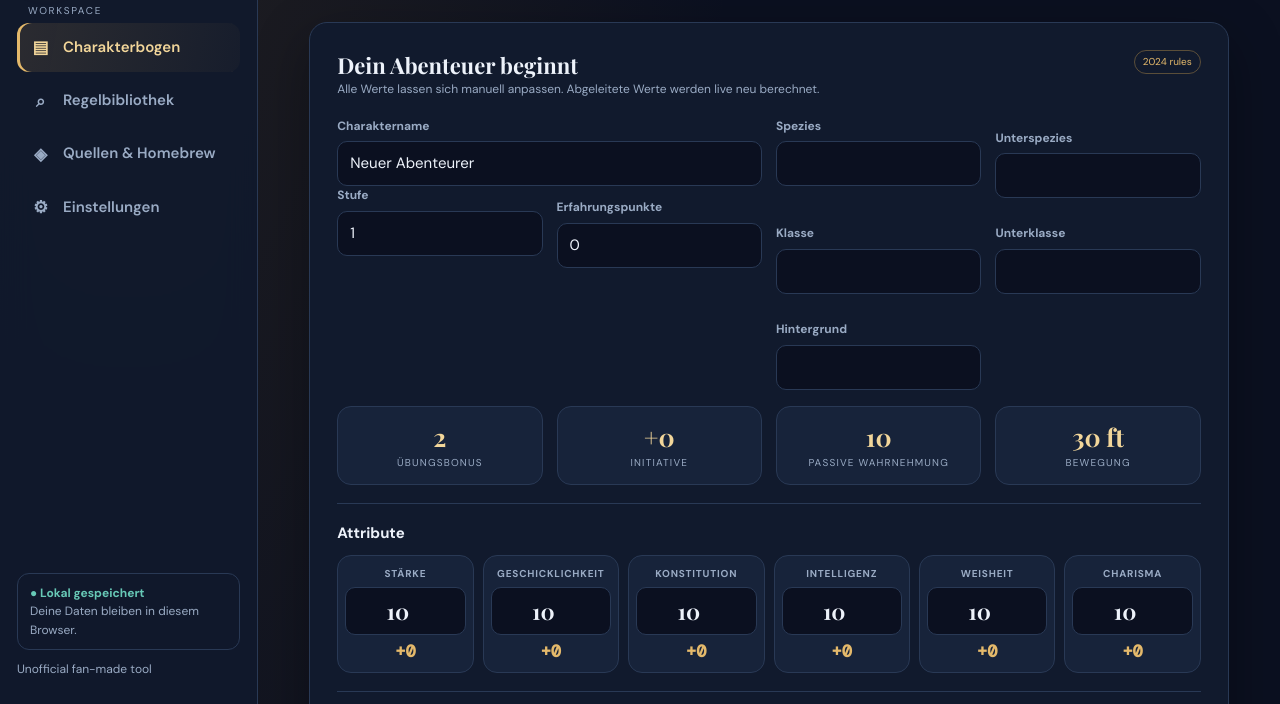
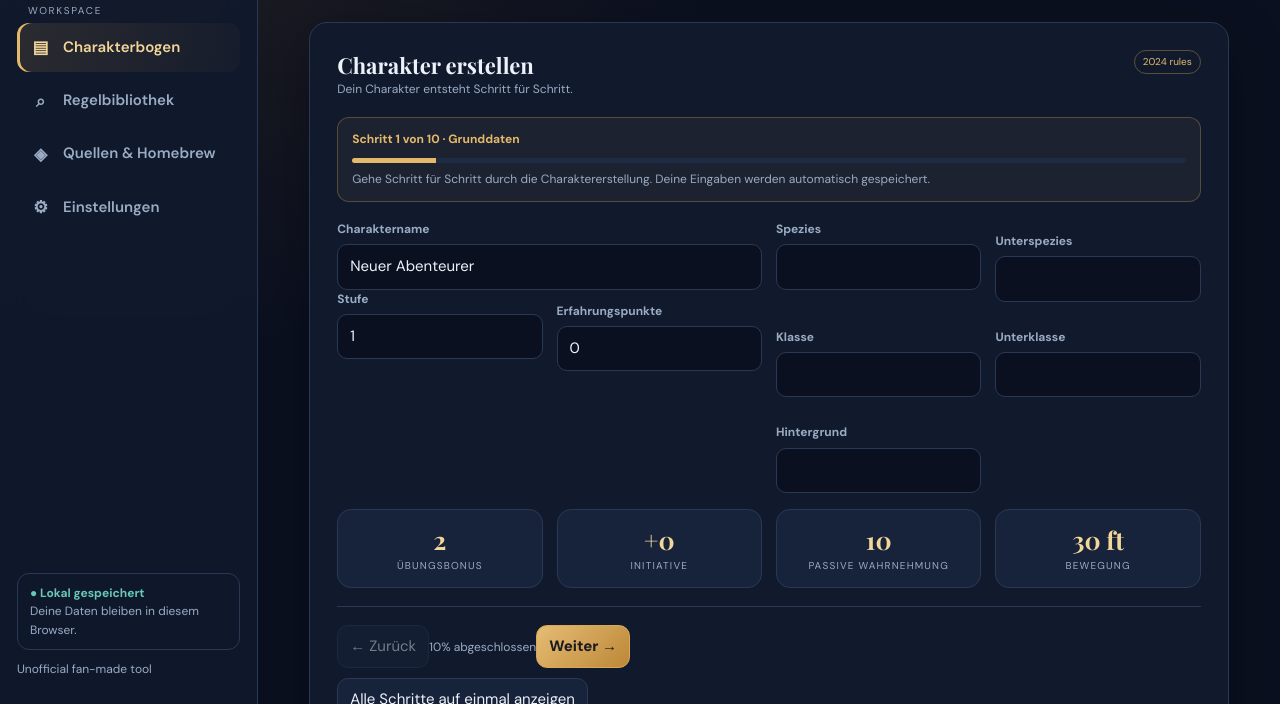
Before and after one commit to Cyn-dev-cpu/grimoire-5e, a plain HTML site: page index.html in a window 1280 px wide. Shown: the part 96-800 px from the top of the page. Drawn offline with nearby package versions, Linux system fonts and the light colour scheme.

Commit message:
Add step-by-step character creation wizard

```diff
--- a/index.html
+++ b/index.html
@@ -83,7 +83,7 @@ const esc=s=>String(s??"").replace(/[&<>"']/g,c=>({"&":"&amp;","<":"&lt;",">":"&
 const uid=()=>Math.random().toString(36).slice(2,10)+Date.now().toString(36);
 const blankCharacter=()=>({id:uid(),name:"Neuer Abenteurer",edition:"2024",level:1,race:null,subrace:null,class:null,subclass:null,background:null,alignment:"",experience:0,abilities:{str:10,dex:10,con:10,int:10,wis:10,cha:10},saveProficiencies:[],skillProficiencies:[],expertise:[],hpMax:10,hpCurrent:10,tempHp:0,ac:10,speed:30,hitDice:"1d8",deathSuccess:0,deathFailure:0,spellAbility:"",spellSaveOverride:"",spellAttackOverride:"",proficiencyOverride:"",features:[],feats:[],spells:[],items:[],notes:"",personality:"",ideals:"",bonds:"",flaws:"",attacks:""});
 const defaultState=()=>({dataBase:DATA_DEFAULT,activeSources:null,homebrew:[],characters:[blankCharacter()],activeId:null,theme:"dark"});
-let state=defaultState(),cache=new Map(),brewCatalog=[],currentView="sheet",libraryCategory="race",libraryItems=[],librarySearch="",librarySource="all",busy=false;
+let state=defaultState(),cache=new Map(),brewCatalog=[],currentView="sheet",libraryCategory="race",libraryItems=[],librarySearch="",librarySource="all",busy=false,creationStep=0,wizardMode=true;
 try{const saved=JSON.parse(localStorage.getItem("grimoire5e")||"null");if(saved&&typeof saved==="object")state={...defaultState(),...saved};}catch(e){}
 if(!state.characters?.length)state.characters=[blankCharacter()];
 if(!state.activeId||!state.characters.some(c=>c.id===state.activeId))state.activeId=state.characters[0].id;
@@ -147,7 +147,7 @@ function renderSheet(){
  const skills=SKILLS.map(s=>`<label class="skill"><input type="checkbox" data-skill="${s[0]}" ${c.skillProficiencies.includes(s[0])?"checked":""}><span>${s[1]} <span class="muted">(${s[2].toUpperCase()})</span></span><span>${fmtMod(derivedSkill(s,c))}</span></label>`).join("");
  const saves=ABILITIES.map(([k,n])=>`<label class="skill"><input type="checkbox" data-save="${k}" ${c.saveProficiencies.includes(k)?"checked":""}><span>${n}</span><span>${fmtMod(abilityMod(k,c)+(c.saveProficiencies.includes(k)?pb:0))}</span></label>`).join("");
  const choices=(arr,cat)=>arr.length?`<div class="list">${arr.map((x,i)=>`<div class="list-row"><div class="grow"><strong>${esc(x.name)}</strong><small>${esc(x.source||"")}${x.level!==undefined?` · Grad ${x.level}`:""}</small></div><button class="btn subtle" data-detail="${cat}:${i}">Details</button><button class="btn danger" data-remove="${cat}:${i}">×</button></div>`).join("")}</div>`:`<div class="empty">Noch nichts hinzugefügt. Öffne die Regelbibliothek, um Inhalte auszuwählen.</div>`;
- const body=`
+ let body=`
  <div class="grid two">
   <div>${field("charName","Charaktername",c.name,{key:"name"})}<div class="grid two">${field("charLevel","Stufe",c.level,{type:"number",min:1,max:20,key:"level"})}${field("charXp","Erfahrungspunkte",c.experience,{type:"number",min:0,key:"experience"})}</div></div>
   <div class="grid two">${field("charRace","Spezies",c.race?.name||"",{key:"raceName"})}${field("charSubrace","Unterspezies",c.subrace?.name||"",{key:"subraceName"})}${field("charClass","Klasse",c.class?.name||"",{key:"className"})}${field("charSubclass","Unterklasse",c.subclass?.name||"",{key:"subclassName"})}${field("charBackground","Hintergrund",c.background?.name||"",{key:"backgroundName"})}</div>
@@ -171,7 +171,22 @@ function renderSheet(){
  <div class="divider"></div><h3>Ausrüstung</h3>${choices(c.items,"items")}
  <div class="divider"></div><div class="grid two">${field("attacks","Angriffe & Waffen",c.attacks,{area:true,key:"attacks"})}${field("notes","Notizen",c.notes,{area:true,key:"notes"})}${field("personality","Persönlichkeit",c.personality,{area:true,key:"personality"})}${field("ideals","Ideale",c.ideals,{area:true,key:"ideals"})}${field("bonds","Bindungen",c.bonds,{area:true,key:"bonds"})}${field("flaws","Makel",c.flaws,{area:true,key:"flaws"})}</div>
  <div class="row no-print"><button class="btn primary" id="printSheet">Bogen drucken / PDF</button><button class="btn subtle" id="exportCharacter">Charakter exportieren</button><button class="btn subtle" id="rollD20">W20 würfeln</button><button class="btn danger" id="deleteCharacter">Charakter löschen</button></div>`;
- $("view").innerHTML=panel("Dein Abenteuer beginnt", "Alle Werte lassen sich manuell anpassen. Abgeleitete Werte werden live neu berechnet.",body,`<span class="tag goldtag">${c.edition} rules</span>`);
+ if(wizardMode){
+  const steps=["Grunddaten","Spezies & Klasse","Attribute","Kampf & Rettungswürfe","Fertigkeiten","Zauberwerte","Talente","Zauber","Merkmale","Ausrüstung & Persönlichkeit"];
+  const chunks=body.split('<div class="divider"></div>');
+  const total=Math.min(chunks.length,steps.length);
+  creationStep=Math.max(0,Math.min(creationStep,total-1));
+  const current=chunks[creationStep]||chunks[0];
+  const pct=Math.round(((creationStep+1)/total)*100);
+  body=`<div class="notice"><strong>Schritt ${creationStep+1} von ${total} · ${steps[creationStep]}</strong><div class="progress" style="margin-top:10px"><i style="width:${pct}%"></i></div><div class="small" style="margin-top:7px">Gehe Schritt für Schritt durch die Charaktererstellung. Deine Eingaben werden automatisch gespeichert.</div></div><div style="margin-top:18px">${current}</div><div class="divider"></div><div class="row no-print" style="justify-content:space-between;gap:10px"><button class="btn subtle" id="wizardPrev" ${creationStep===0?"disabled":""}>← Zurück</button><span class="muted small">${pct}% abgeschlossen</span><button class="btn primary" id="wizardNext">${creationStep===total-1?"Charakterbogen öffnen":"Weiter →"}</button></div><div class="row no-print" style="margin-top:10px"><button class="btn subtle" id="showFullSheet">Alle Schritte auf einmal anzeigen</button></div>`;
+ }else{
+  body=`<div class="row no-print" style="margin-bottom:14px"><button class="btn subtle" id="showWizard">Schritt-für-Schritt-Assistent öffnen</button></div>${body}`;
+ }
+ $("view").innerHTML=panel(wizardMode?"Charakter erstellen":"Dein Abenteuer beginnt", wizardMode?"Dein Charakter entsteht Schritt für Schritt.":"Alle Werte lassen sich manuell anpassen. Abgeleitete Werte werden live neu berechnet.",body,`<span class="tag goldtag">${c.edition} rules</span>`);
+ if($("wizardPrev"))$("wizardPrev").onclick=()=>{creationStep=Math.max(0,creationStep-1);renderSheet()};
+ if($("wizardNext"))$("wizardNext").onclick=()=>{if(creationStep>=9){wizardMode=false;creationStep=0}else creationStep++;renderSheet();window.scrollTo({top:0,behavior:"smooth"})};
+ if($("showFullSheet"))$("showFullSheet").onclick=()=>{wizardMode=false;renderSheet()};
+ if($("showWizard"))$("showWizard").onclick=()=>{wizardMode=true;creationStep=0;renderSheet()};
  $("view").querySelectorAll("[data-field]").forEach(el=>el.addEventListener("change",()=>{const k=el.dataset.field;if(k.endsWith("Name")){const key={raceName:"race",subraceName:"subrace",className:"class",subclassName:"subclass",backgroundName:"background"}[k];if(el.value.trim())c[key]={...(c[key]||{}),name:el.value.trim()};else c[key]=null}else c[k]=el.type==="number"?(el.value===""?"":Number(el.value)):el.value;save();if(["level","proficiencyOverride"].includes(k))renderSheet();else renderHeader()}));
  $("view").querySelectorAll("[data-ability]").forEach(el=>el.addEventListener("change",()=>{c.abilities[el.dataset.ability]=Number(el.value)||1;save();renderSheet()}));
  $("view").querySelectorAll("[data-skill]").forEach(el=>el.addEventListener("change",()=>{const a=c.skillProficiencies,k=el.dataset.skill;c.skillProficiencies=el.checked?[...new Set([...a,k])]:a.filter(x=>x!==k);save();renderSheet()}));
```
